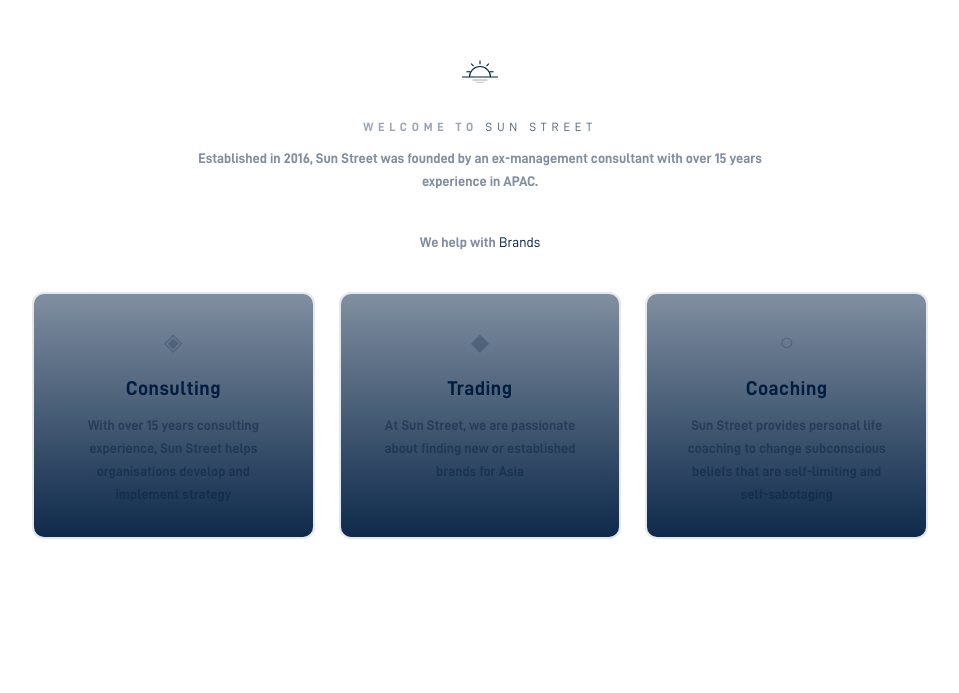
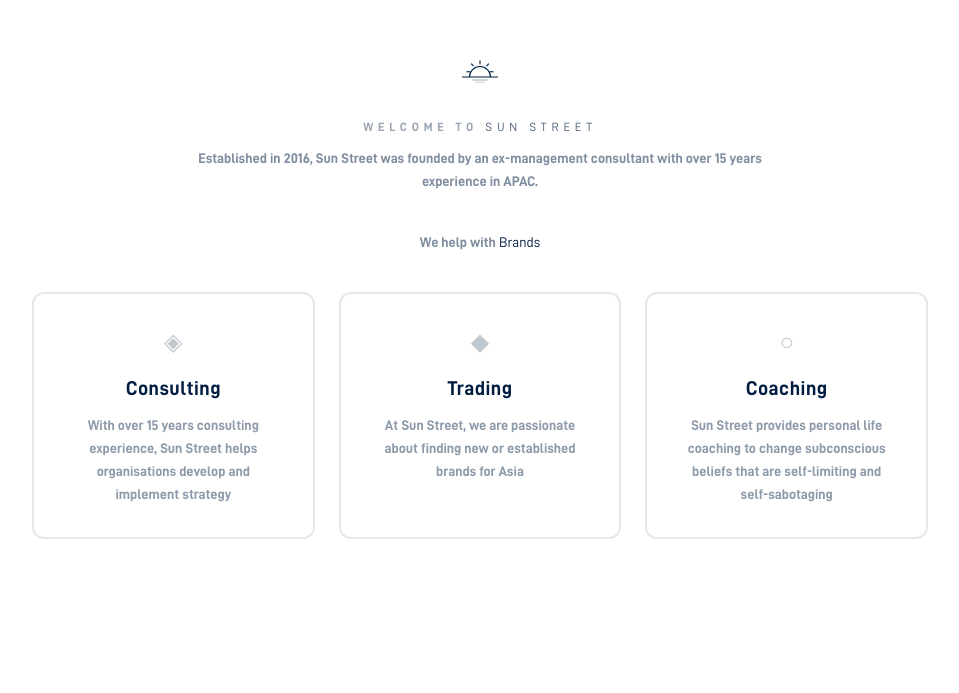
Before and after one commit to SikeGottem/sunstreet, a Next.js app: page / in a window 1280 px wide. Shown: the part 107-800 px from the top of the page, without its empty margins (160-1119 px from the left). Built offline with nearby package versions, Linux system fonts and the light colour scheme.

Commit message:
fix: remove duplicate pillar-card CSS with gradient overlay

```diff
--- a/src/app/globals.css
+++ b/src/app/globals.css
@@ -169,45 +169,7 @@ html {
   transform: translateY(0);
 }
 
-/* Pillar cards */
-.pillar-card {
-  position: relative;
-  overflow: hidden;
-  transition: flex 0.5s cubic-bezier(0.4, 0, 0.2, 1);
-}
-
-.pillar-card::before {
-  content: "";
-  position: absolute;
-  inset: 0;
-  background: linear-gradient(to top, rgba(1,30,65,0.95), rgba(1,30,65,0.5));
-  z-index: 1;
-  transition: opacity 0.5s ease;
-}
-
-.pillar-card:hover::before {
-  opacity: 0.7;
-}
-
-.pillar-card .card-bg {
-  position: absolute;
-  inset: 0;
-  background-size: cover;
-  background-position: center;
-  opacity: 0;
-  transition: opacity 0.6s ease, transform 0.6s ease;
-  transform: scale(1.05);
-}
-
-.pillar-card:hover .card-bg {
-  opacity: 1;
-  transform: scale(1);
-}
-
-.pillar-card .card-content {
-  position: relative;
-  z-index: 2;
-}
+/* (old pillar-card overlay removed — replaced by top-level pillar-card rules) */
 
 /* Service number */
 .service-number {
```
